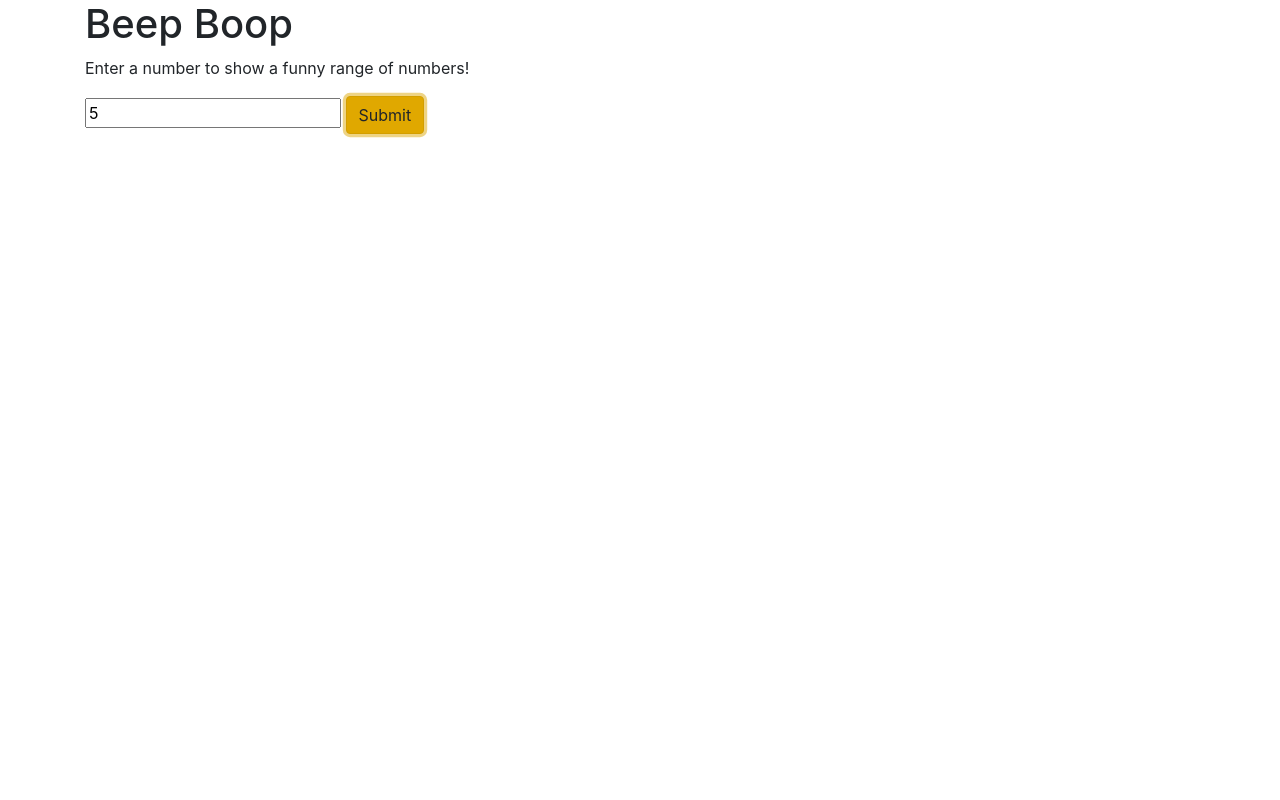
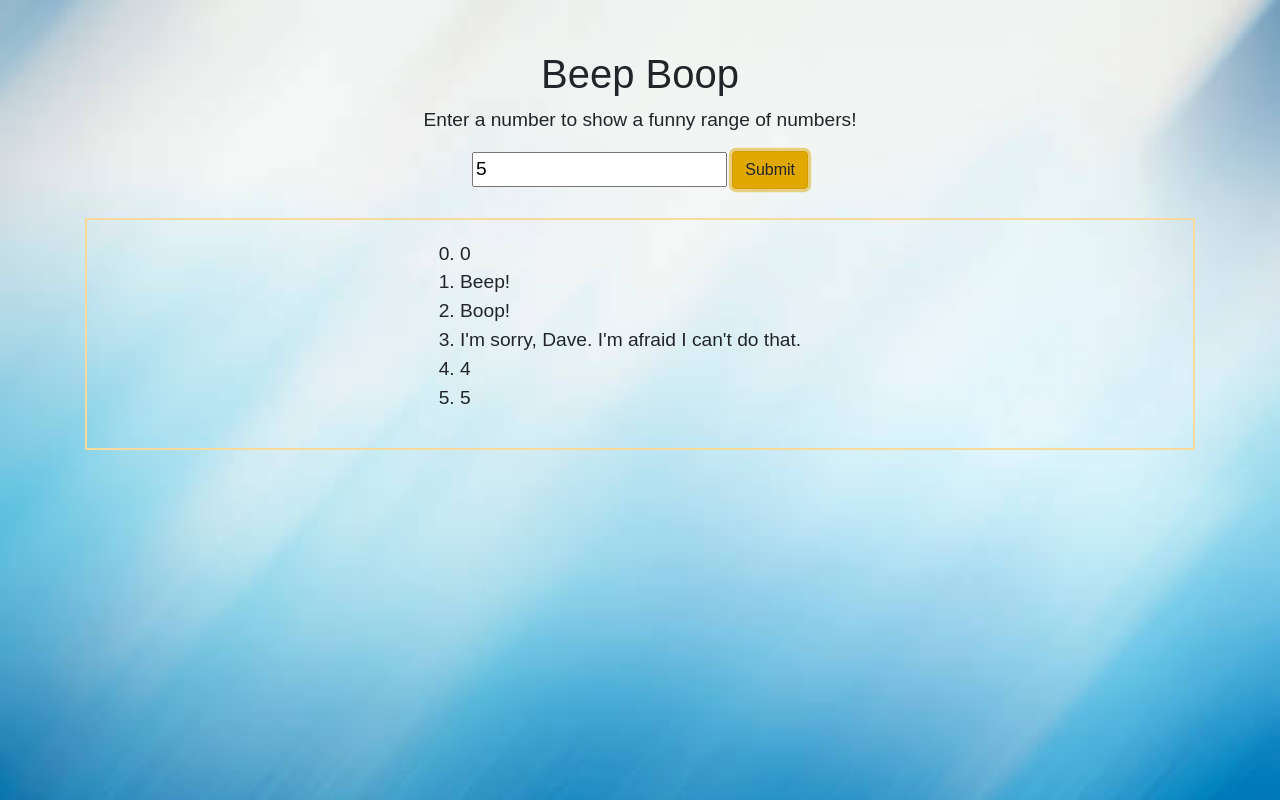
Before and after one commit to jieunkang-101/beep-boop, a plain HTML site: page index.html in a window 1280 px wide. Both pictures are taken after typing "5" into the empty fields and a click on the button "Submit". Drawn offline with Linux system fonts and the light colour scheme.

Commit message:
add background image and custom css stylesheet

```diff
--- a/css/styles.css
+++ b/css/styles.css
@@ -0,0 +1,24 @@
+body {
+background-image: url("../img/background.jpg");
+background-repeat: no-repeat;
+background-size: cover;
+}
+
+.container {
+  margin-top: 50px;
+  margin-bottom: 200px;
+  font-family: sans-serif;
+  font-size: 120%;
+}
+
+#header {
+  text-align: center;
+}
+
+#result {
+  display: none;
+  border: 2px solid rgb(247, 218, 156);
+  padding: 20px;
+  padding-left: 30%;
+  text-align: left;
+}
--- a/index.html
+++ b/index.html
@@ -9,14 +9,19 @@
   </head>
   <body>
     <div class = "container">
-      <h1>Beep Boop</h1>
-      <p>Enter a number to show a funny range of numbers!</p>
-      <form id="formOne">
-        <input id="userInput" type="number">
-        <button type="submit" class="btn btn-warning">Submit</button>
-      </form>
-      <div id="output">
+      <div class="col-ld-4" id="header">
+        <h1>Beep Boop</h1>
+        <p>Enter a number to show a funny range of numbers!</p>
+        <form id="formOne">
+          <input id="userInput" type="number">
+          <button id="submit" type="submit" class="btn btn-warning">Submit</button>
+        </form>
+        <br>
+        <div id="result">
+          <ol id="output" start="0">
 
+          </ol>
+        </div>
       </div>
     </div>
   </body>
--- a/js/scripts.js
+++ b/js/scripts.js
@@ -1,36 +1,37 @@
 // =============business logic=============
 function output(input) {
   if (input >=0) {
-    return replace(input);
+    return rangeOfNum(input);
   } else {
     alert("Error: Please, enter a Positive Number");
     location.reload();
   }
 }
-
-function replace(input) {
+function rangeOfNum(input) {
   var numArr = [];
   for (var i=0; i <= input; i++) {
     var strNumArr = i.toString();
     if (strNumArr.includes("3")) {
-      numArr.push("I'm sorry, Dave. I'm afraid I can't do that.");
+      numArr.push("<li>I'm sorry, Dave. I'm afraid I can't do that.</li>");
     } else if (strNumArr.includes("2")) {
-      numArr.push("Boop!");
+      numArr.push("<li>Boop!</li>");
     } else if (strNumArr.includes("1")) {
-      numArr.push("Beep!");
+      numArr.push("<li>Beep!</li>");
     } else {
-      numArr.push(i);
+      numArr.push("<li>"+ i +"</li>");
     }
   }
+  console.log(numArr);
+  return numArr;
 }
-
-      //var numArr = Array.from(Array(input +1).keys());
 
 // =========user interface logic===========
 $(document).ready(function() {
   $("form#formOne").submit(function(event) {
     event.preventDefault();
     var input = parseInt($("input#userInput").val());
-    $("#output").text(output(input));
+    $("#result").hide();
+    $("#result").fadeIn();
+    $("#output").html(output(input));
   });
 });
```
Also changed, not shown: img/background.jpg (added).
